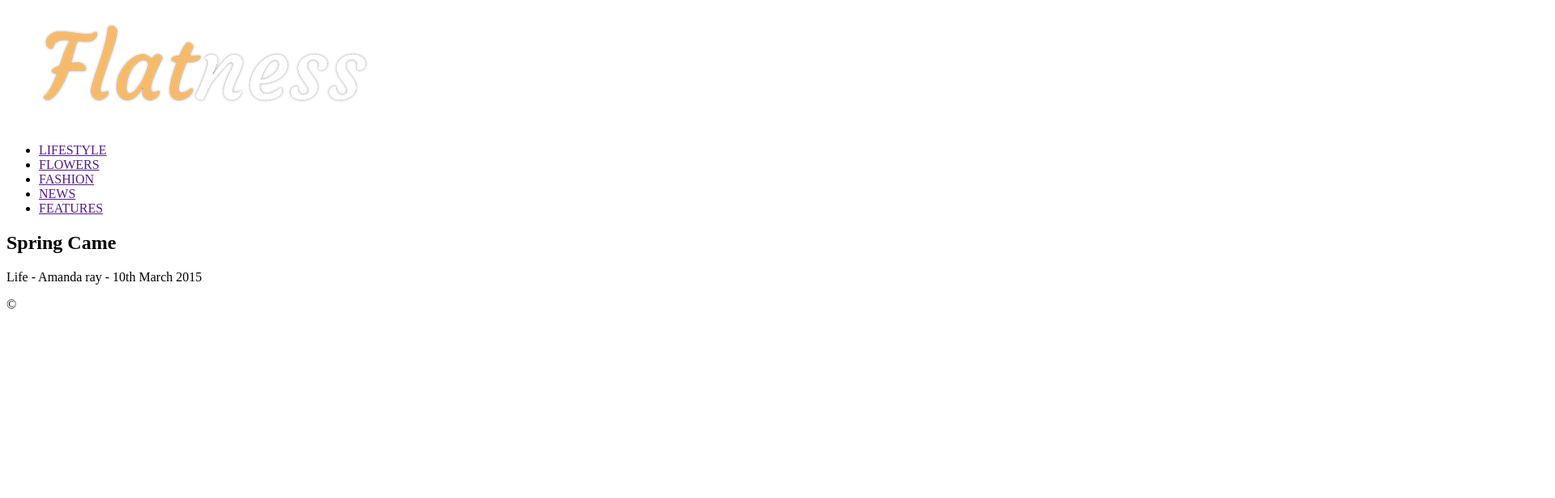
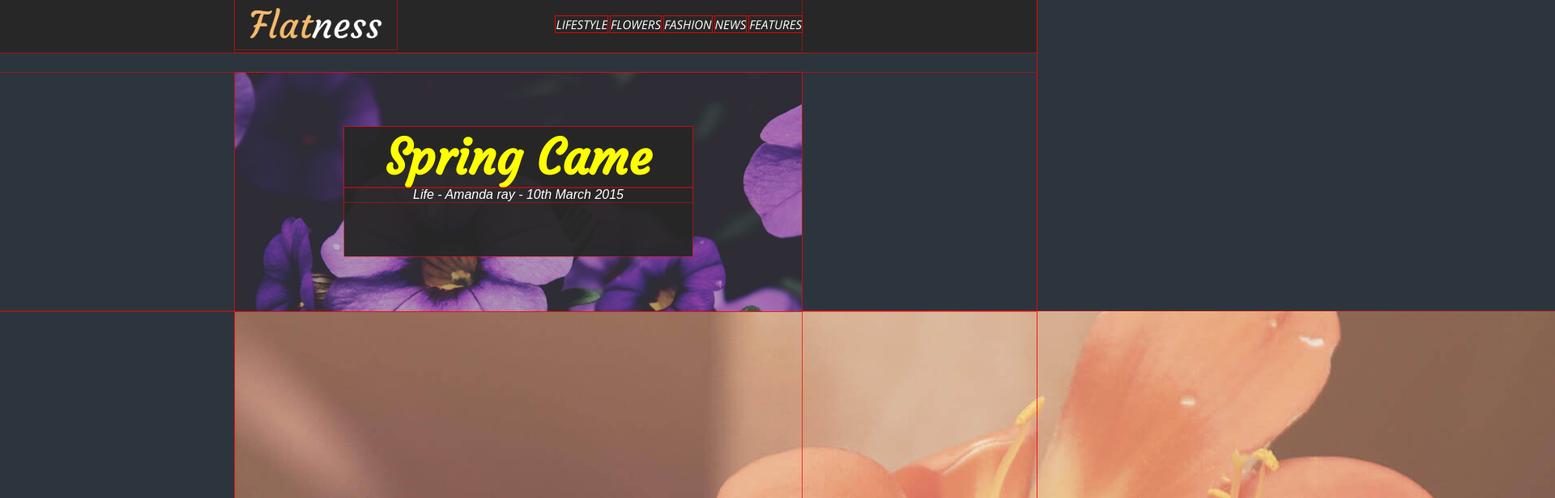
Before and after one commit to FabiAmpuero/Responsive-Blog, a plain HTML site: page index.html in a window 1280 px wide. Shown: the top 616 px of the page at 81% size, 1920 px wide, since content can reach past the window. Drawn offline with nearby package versions, Linux system fonts and the light colour scheme.

Commit message:
index.html terminado y avance de css hasta hero section

```diff
--- a/css/main.css
+++ b/css/main.css
@@ -1,5 +1,73 @@
-/* Inserta tu codigo aqui */
-
+/*------------------------------------------------------------------ GENERALES ----*/
+* {
+    outline: 1px solid rgba(255, 0, 0, 0.48);
+    margin: 0;
+    padding: 0;
+}
+body {
+    margin: 0;
+    padding: 0;
+    font-family: "Courgette";
+    color: #fff;
+    background: rgb(44, 53, 62);
+}
+.container {
+    width: 700px;
+    margin: 0 auto;
+}
+/*--------------------------------------------------------------------- HEADER ----*/
+header {
+    background: #272727;
+}
+.list-menu {
+    list-style: none;
+    font-family: "Open Sans", sans-serif;
+    font-style: italic;
+    font-size: 15px;
+    float: right;
+    margin-top: 20px;
+}
+.list-menu li {
+    display: inline-block;
+}
+.list-menu a {
+    color: #fff;
+    text-decoration: none;
+}
+p {
+    font-family: sans-serif;
+    font-style: italic;
+}
+/*----------------------------------------------------------------------- HERO ----*/
+.hero {
+    margin-top: 25px;
+}
+.hero .contenedor {
+    background: url(../image/header-image.jpg) no-repeat;
+    background-attachment: scroll;
+    background-size: cover;
+    height: 295px;
+    position: relative;
+}
+.hero .texto {
+    background: rgba(38, 38, 38, 0.95);
+    width: 430px;
+    height: 160px;
+    margin: auto;
+    position: absolute;
+    top: 0;
+    left: 0;
+    right: 0;
+    bottom: 0;
+    text-align: center;
+}
+.hero h1 {
+    color: yellow;
+    font-size: 60px;
+}
+/*------------------------------------------------------------------ CONTENIDO ----*/
+/*-------------------------------------------------------------------- SIDEBAR ----*/
+/*--------------------------------------------------------------------- FOOTER ----*/
 /* Responsive */
 
 @media screen and (max-width : 920px) {
--- a/index.html
+++ b/index.html
@@ -14,7 +14,7 @@
 <!-- ------------------------------------------------------------- HEADER -->
 	<header>
 	    <div class="container">
-	        <img src="image/header-logo.png" alt="">
+	        <img src="image/header-logo.png" alt="" width="200px">
 	        <ul class="list-menu">
 	            <li><a href="">LIFESTYLE</a></li>
 	            <li><a href="">FLOWERS</a></li>
@@ -26,12 +26,68 @@
 	</header>
 <!-- --------------------------------------------------------------- HERO -->
 	<section class="hero">
-	    <h1>Spring Came</h1>
-	    <p>Life - Amanda ray - 10th March 2015</p>
+	    <div class="container">
+            <div class="contenedor">
+                <div class="texto">
+                    <h1>Spring Came</h1>
+                    <p>Life - Amanda ray - 10th March 2015</p>
+            </div>
+            </div>
+	    </div>
 	</section>
+<!-- ------------------------------------------------------------- CONTENIDO -->
+    <section class="contenido">
+        <div class="container">
+            <div class="col-1">
+                <img src="image/image7.jpg" alt="">
+                <h2>Floral fragrance</h2>
+                <p>Life Amanda Ray 10th March 2015</p>
+            </div>
+            <div class="col-2">
+                <img src="image/image3.jpg" alt="">
+                <h2>Now with flatness</h2>
+                <p>News Amanda Ray 28th July 2015</p>
+            </div>
+            <div class="col-3">
+                <img src="image/image2.jpg" alt="">
+                <h2>Garden flowers</h2>
+                <p>Life Amanda Ray 28th October 2015</p>
+            </div>
+        </div>
+    </section>
+<!-- ------------------------------------------------------------- SIDEBAR -->
+    <section class="sidebar">
+        <div class="container">
+            <div class="left">
+                <img src="image/image4.jpg" alt="">
+                <h2>Now with Flatness</h2>
+                <p>News Amanda Ray 28th July 2015</p>
+                <small>Lorem ipsum dolor sit amet, consectetur adipisicing elit. Inventore obcaecati id esse quae odio quas nam ipsum, facilis, voluptate dolorem dolor dicta, officia, a veritatis suscipit dolores commodi perspiciatis praesentium.</small>
+                <iframe src="https://player.vimeo.com/video/56810854" width="640" height="360" frameborder="0" webkitallowfullscreen mozallowfullscreen allowfullscreen></iframe>
+            </div>
+            <div class="right">
+                <form action="">
+                    <input type="text" placeholder="Search">
+                </form>
+                <h2>About Me</h2>
+                <img src="image/kew_gardens_3_500x500.jpg" alt="">
+                <p class="name">Amanda ray</p>
+                <p>Shall Together blessed. Also thing, the upon Created fourth. Rule beginning. Our behold over.</p>
+            </div>
+        </div>
+    </section>
 <!-- ------------------------------------------------------------- FOOTER -->
 	<footer>
-	    ©
+	    <small>All Rights Reserved © <span>nK</span></small>
 	</footer>
+
+
+
+
+
+
+
+
+
 </body>
 </html>
```
